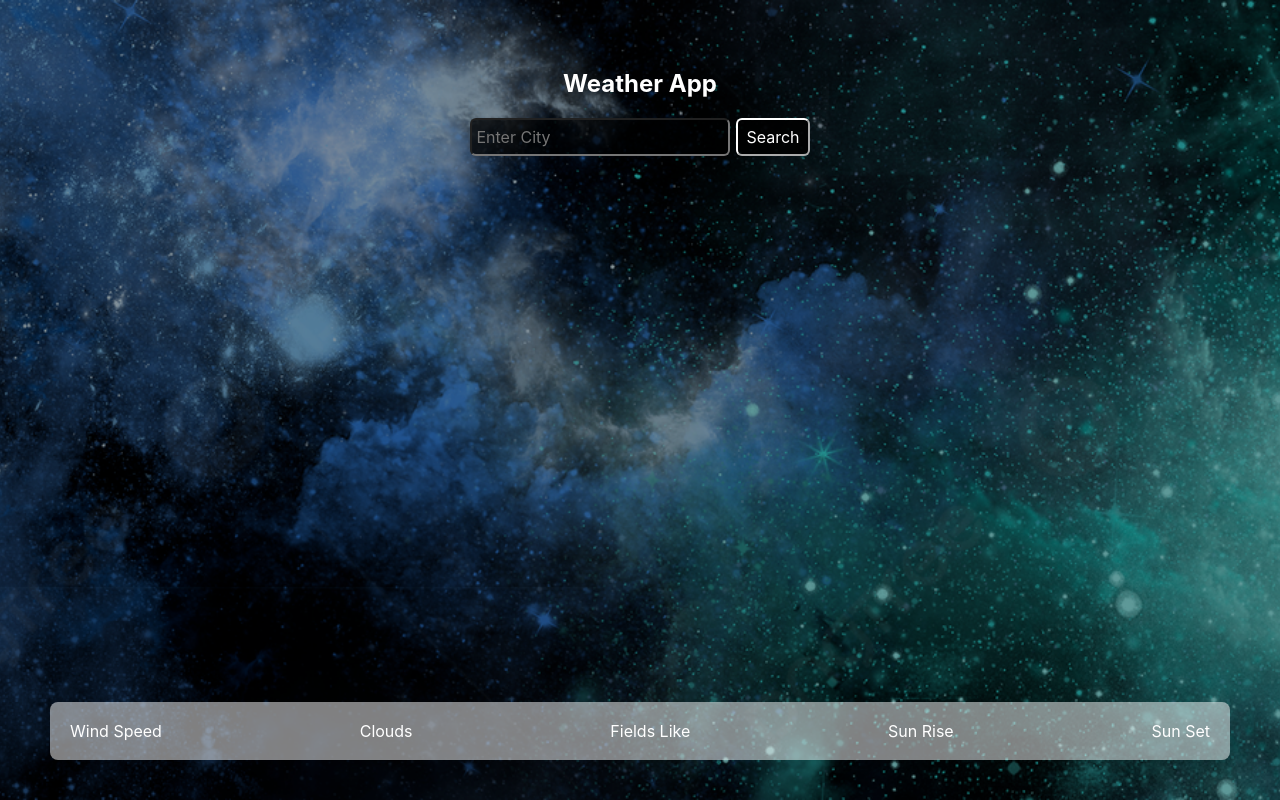
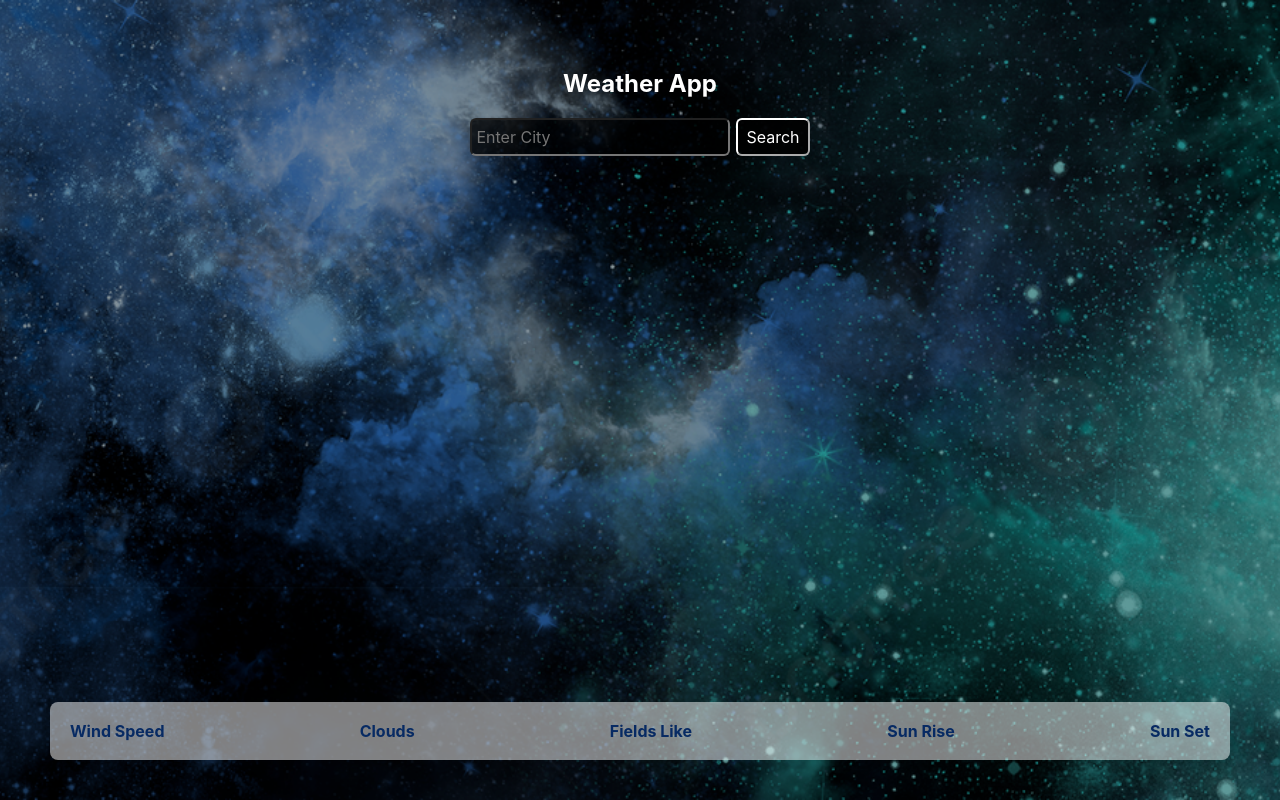
Before and after one commit to Anton027/weather-app, a React (Create React App) app: page / in a window 1280 px wide. Built offline with nearby package versions, Linux system fonts and the light colour scheme; no server answers.

Commit message:
added style to bio

```diff
--- a/src/components/Card/Card.js
+++ b/src/components/Card/Card.js
@@ -11,25 +11,25 @@ const Card = ({ data }) => {
 
             <ul className={css.Card__list}>
                 <li className="Card__item">
-                    <p className="bio">{(data.name)? `${data.wind.speed} m/s` : " "}</p>
-                    <p>Wind Speed</p>
+                    <p className={css.bio}>{(data.name)? `${data.wind.speed} m/s` : " "}</p>
+                    <p className={css.bio}>Wind Speed</p>
                 </li>
                 <li className="Card__item">
-                    <p className="bio">{(data.name)? `${data.clouds.all} %` : " "}</p>
-                    <p className="bio">Clouds</p>
+                    <p className={css.bio}>{(data.name)? `${data.clouds.all} %` : " "}</p>
+                    <p className={css.bio}>Clouds</p>
                 </li>
                 <li className="Card__item">
-                    <p>{(data.name)? `${data.main.feels_like} °C` : " "}</p>
-                    <p className="bio">Fields Like</p>
+                    <p className={css.bio}>{(data.name)? `${data.main.feels_like} °C` : " "}</p>
+                    <p className={css.bio}>Fields Like</p>
                 </li>
                 <li className="Card__item">
-                    <p>{(data.name) ? data.sys.sunrise : " "}</p>
-                    <p className="bio">Sun Rise</p>
+                    <p className={css.bio}>{(data.name) ? data.sys.sunrise : " "}</p>
+                    <p className={css.bio}>Sun Rise</p>
 
                 </li>
                 <li>
-                    <p>{(data.name) ? data.sys.sunset : " "}</p>
-                    <p className="bio">Sun Set</p>
+                    <p className={css.bio}>{(data.name) ? data.sys.sunset : " "}</p>
+                    <p className={css.bio}>Sun Set</p>
                 </li>
             </ul>
 
--- a/src/components/Card/Card.module.css
+++ b/src/components/Card/Card.module.css
@@ -13,3 +13,7 @@
     justify-content: space-between;
     align-items: center;
 }
+.bio{
+    font-weight: 700;
+    color:rgb(7, 42, 99);
+}
```
